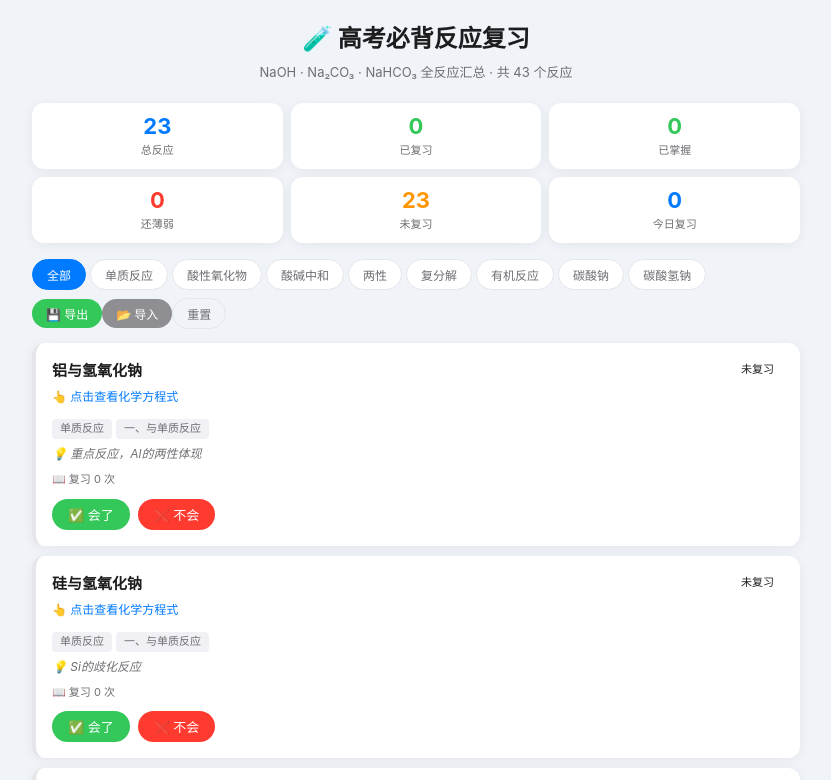
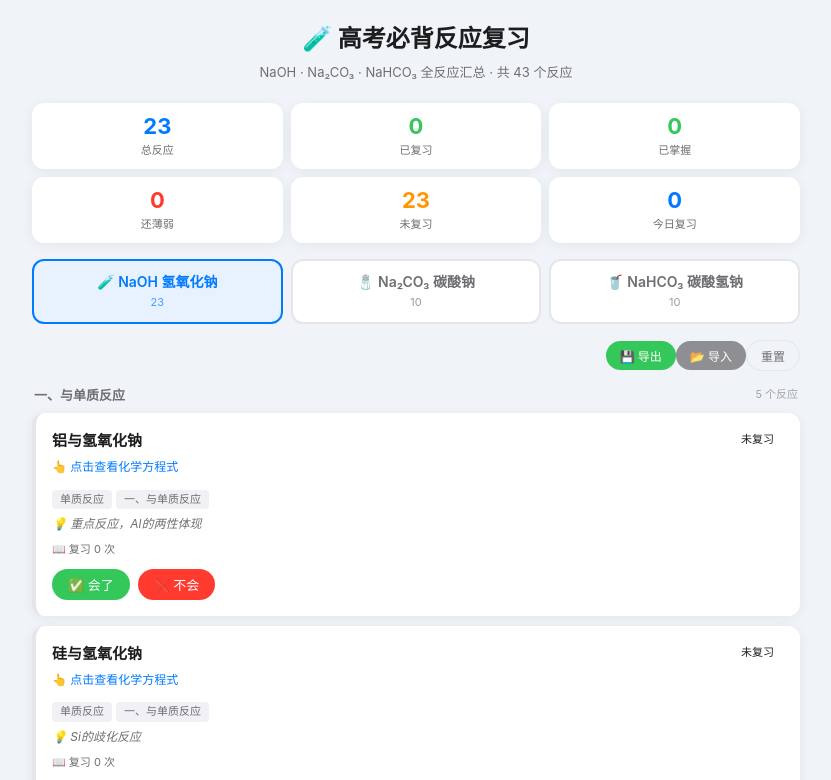
Before and after one commit to lolipopqaq-eng/chemistry-tracker, a React (Vite) app: page / in a window 1280 px wide. Shown: the top 780 px of the page, without its empty margins (224-1055 px from the left). Built offline with nearby package versions, Linux system fonts and the light colour scheme.

Commit message:
feat: 三大板块切换(NaOH/Na2CO3/NaHCO3)，按小分类分组展示

```diff
--- a/src/App.jsx
+++ b/src/App.jsx
@@ -10,26 +10,40 @@ import ReactionHistory from './components/ReactionHistory';
 import ConfirmModal from './components/ConfirmModal';
 import './styles/app.css';
 
+const GROUPS = [
+  { key: 'naoh', label: '🧪 NaOH 氢氧化钠', reactions: REACTIONS },
+  { key: 'na2co3', label: '🧂 Na₂CO₃ 碳酸钠', reactions: NA2CO3_REACTIONS },
+  { key: 'nahco3', label: '🥤 NaHCO₃ 碳酸氢钠', reactions: NAHCO3_REACTIONS },
+];
+
 export default function App() {
   const { records, history, stats, markResult, resetAll } = useChemTracker();
 
-  const [categoryFilter, setCategoryFilter] = useState('全部');
+  const [activeGroup, setActiveGroup] = useState('naoh');
   const [detailReaction, setDetailReaction] = useState(null);
   const [confirmReset, setConfirmReset] = useState(false);
   const [importError, setImportError] = useState(null);
   const fileInputRef = useRef(null);
 
-  const ALL_REACTIONS = useMemo(() => [...REACTIONS, ...NA2CO3_REACTIONS, ...NAHCO3_REACTIONS], []);
-  const ALL_CATEGORIES = useMemo(() => {
-    const cats = new Map();
-    ALL_REACTIONS.forEach(r => cats.set(r.category, true));
-    return ['全部', ...cats.keys()];
-  }, [ALL_REACTIONS]);
+  const currentGroup = GROUPS.find(g => g.key === activeGroup);
+  const currentReactions = currentGroup?.reactions || [];
 
-  const filteredReactions = useMemo(() => {
-    if (categoryFilter === '全部') return ALL_REACTIONS;
-    return ALL_REACTIONS.filter(r => r.category === categoryFilter);
-  }, [categoryFilter, ALL_REACTIONS]);
+  // 按 section 分组
+  const groupedReactions = useMemo(() => {
+    const groups = {};
+    currentReactions.forEach(r => {
+      const sec = r.section || '其他';
+      if (!groups[sec]) groups[sec] = [];
+      groups[sec].push(r);
+    });
+    return groups;
+  }, [currentReactions]);
+
+  // 全部反应（用于统计）
+  const ALL_REACTIONS = useMemo(
+    () => [...REACTIONS, ...NA2CO3_REACTIONS, ...NAHCO3_REACTIONS],
+    []
+  );
 
   // Export
   const handleExport = () => {
@@ -43,8 +57,7 @@ export default function App() {
     const url = URL.createObjectURL(blob);
     const a = document.createElement('a');
     a.href = url;
-    const dateStr = new Date().toISOString().slice(0, 10);
-    a.download = `化学复习_NaOH反应_${dateStr}.json`;
+    a.download = `化学复习_${new Date().toISOString().slice(0, 10)}.json`;
     a.click();
     URL.revokeObjectURL(url);
   };
@@ -78,10 +91,7 @@ export default function App() {
         record={records[detailReaction.id]}
         history={history}
         onBack={() => setDetailReaction(null)}
-        onMarkResult={(id, correct) => {
-          markResult(id, correct);
-          // refresh record
-        }}
+        onMarkResult={(id, correct) => markResult(id, correct)}
       />
     );
   }
@@ -95,18 +105,21 @@ export default function App() {
 
       <Stats stats={stats} />
 
-      <div className="toolbar">
-        <div className="category-tabs">
-          {ALL_CATEGORIES.map(c => (
+      {/* 三大板块切换标签 */}
+      <div className="group-tabs">
+        {GROUPS.map(g => (
           <button
-              key={c}
-              className={categoryFilter === c ? 'active' : ''}
-              onClick={() => setCategoryFilter(c)}
+            key={g.key}
+            className={activeGroup === g.key ? 'active' : ''}
+            onClick={() => setActiveGroup(g.key)}
           >
-              {c}
+            {g.label}
+            <span className="count-badge">{g.reactions.length}</span>
           </button>
         ))}
       </div>
+
+      <div className="toolbar">
         <div className="toolbar-right">
           <button className="btn-export" onClick={handleExport}>💾 导出</button>
           <button className="btn-export" style={{ background: '#8e8e93' }} onClick={() => fileInputRef.current?.click()}>
@@ -123,8 +136,15 @@ export default function App() {
         </div>
       )}
 
+      {/* 按小分类分组展示 */}
+      {Object.entries(groupedReactions).map(([section, reactions]) => (
+        <div key={section} className="section-block">
+          <div className="section-title">
+            <span>{section}</span>
+            <span className="count">{reactions.length} 个反应</span>
+          </div>
           <div className="reaction-list">
-        {filteredReactions.map(r => (
+            {reactions.map(r => (
               <ReactionCard
                 key={r.id}
                 reaction={r}
@@ -134,6 +154,8 @@ export default function App() {
               />
             ))}
           </div>
+        </div>
+      ))}
 
       <div className="section-title">
         <span>📜 全部复习记录</span>
--- a/src/styles/app.css
+++ b/src/styles/app.css
@@ -73,35 +73,66 @@ body {
 .stat-card.warning .number { color: var(--warning); }
 .stat-card.danger .number { color: var(--danger); }
 
+/* 三大板块切换标签 */
+.group-tabs {
+  display: flex;
+  gap: 8px;
+  margin-bottom: 16px;
+}
+.group-tabs button {
+  flex: 1;
+  border: 2px solid var(--border);
+  border-radius: var(--radius);
+  padding: 12px 8px;
+  font-size: 14px;
+  font-family: var(--font);
+  font-weight: 600;
+  cursor: pointer;
+  background: var(--card-bg);
+  color: var(--text-secondary);
+  transition: all 0.2s ease;
+  text-align: center;
+  line-height: 1.3;
+}
+.group-tabs button.active {
+  border-color: var(--primary);
+  background: #e8f2ff;
+  color: var(--primary);
+}
+.group-tabs button .count-badge {
+  display: block;
+  margin-top: 4px;
+  font-size: 11px;
+  font-weight: 400;
+  opacity: 0.7;
+}
+
+/* 分块展示 */
+.section-block {
+  margin-bottom: 20px;
+}
+.section-block .section-title {
+  font-size: 13px;
+  font-weight: 600;
+  color: var(--text-secondary);
+  margin-bottom: 8px;
+  padding: 0 2px;
+  display: flex;
+  justify-content: space-between;
+  align-items: center;
+}
+.section-block .section-title .count {
+  font-size: 11px;
+  font-weight: 400;
+  opacity: 0.6;
+}
+
 /* Toolbar */
 .toolbar {
   display: flex;
+  justify-content: flex-end;
   gap: 8px;
   margin-bottom: 14px;
-  flex-wrap: wrap;
-  align-items: center;
-}
-.toolbar .category-tabs {
-  display: flex;
-  gap: 4px;
-  flex-wrap: wrap;
-}
-.toolbar .category-tabs button {
-  border: 1px solid var(--border);
-  border-radius: 20px;
-  padding: 6px 14px;
-  font-size: 12px;
-  font-family: var(--font);
-  cursor: pointer;
-  background: var(--card-bg);
-  color: var(--text-secondary);
-  transition: all 0.15s ease;
-  font-weight: 500;
-}
-.toolbar .category-tabs button.active {
-  background: var(--primary);
-  color: white;
-  border-color: var(--primary);
 }
 .toolbar .btn-export {
   background: var(--success);
```
Also changed, not shown: 4 other files (tests, documents, lock files or other folders). Lines whose indentation alone changed are shown as unchanged.
